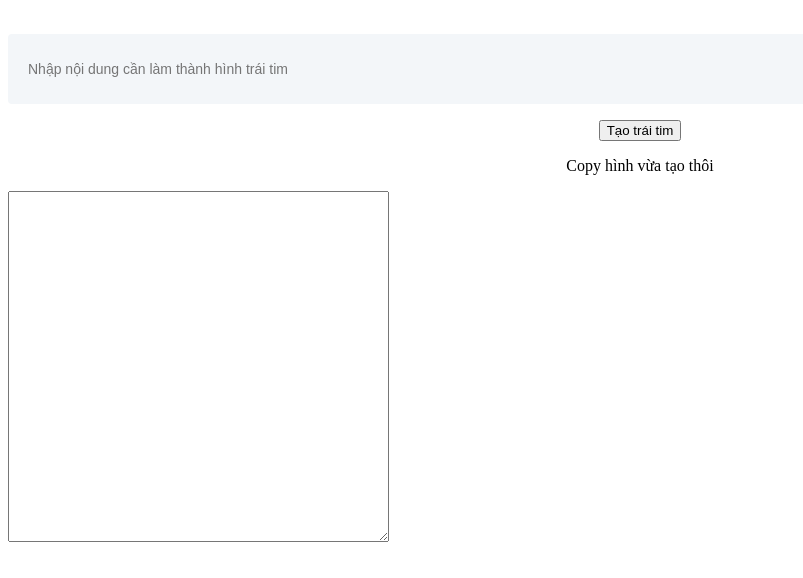
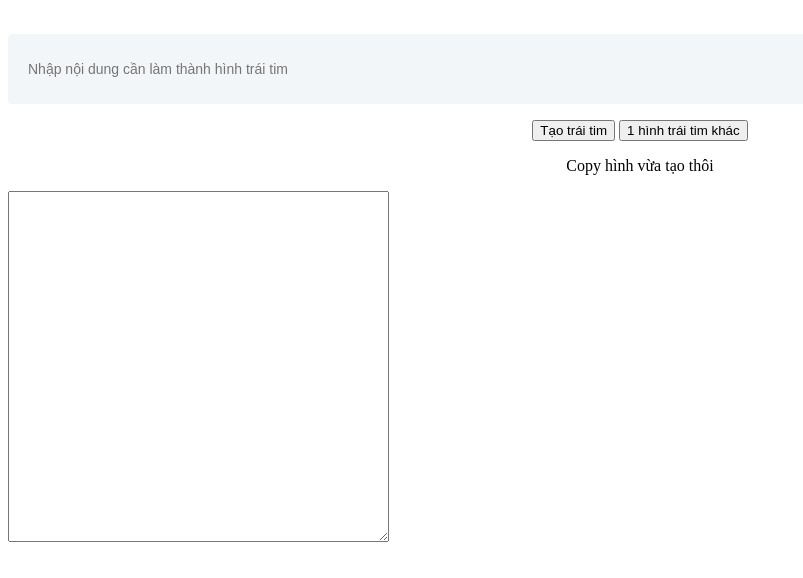
Before and after one commit to hoang08032000/vui_ve, a plain HTML site: page index.html in a window 1280 px wide. Shown: the top 578 px of the page, without its empty margins (0-803 px from the left). Drawn offline with Linux system fonts and the light colour scheme.

Commit message:
add hear.html

```diff
--- a/index.html
+++ b/index.html
@@ -71,11 +71,17 @@
     <p align="center">
         <button name="Create Heart" accesskey="g" onclick="return createHeart('text', 'result');" value="Tạo trái tim"
             type="button">Tạo trái tim</button>
+        <button><a href="./hear.html">1 hình trái tim khác</a></button>
     </p>
     <p align="center">Copy hình vừa tạo thôi</p>
     <textarea cols="45" rows="23" readonly="readonly" wrap="OFF" id="result"
         onclick="this.focus(); this.select();"></textarea>
     <style>
+        a {
+            text-decoration: none;
+            color: #000;
+        }
+
         input {
             display: block;
             width: 100%;
```
